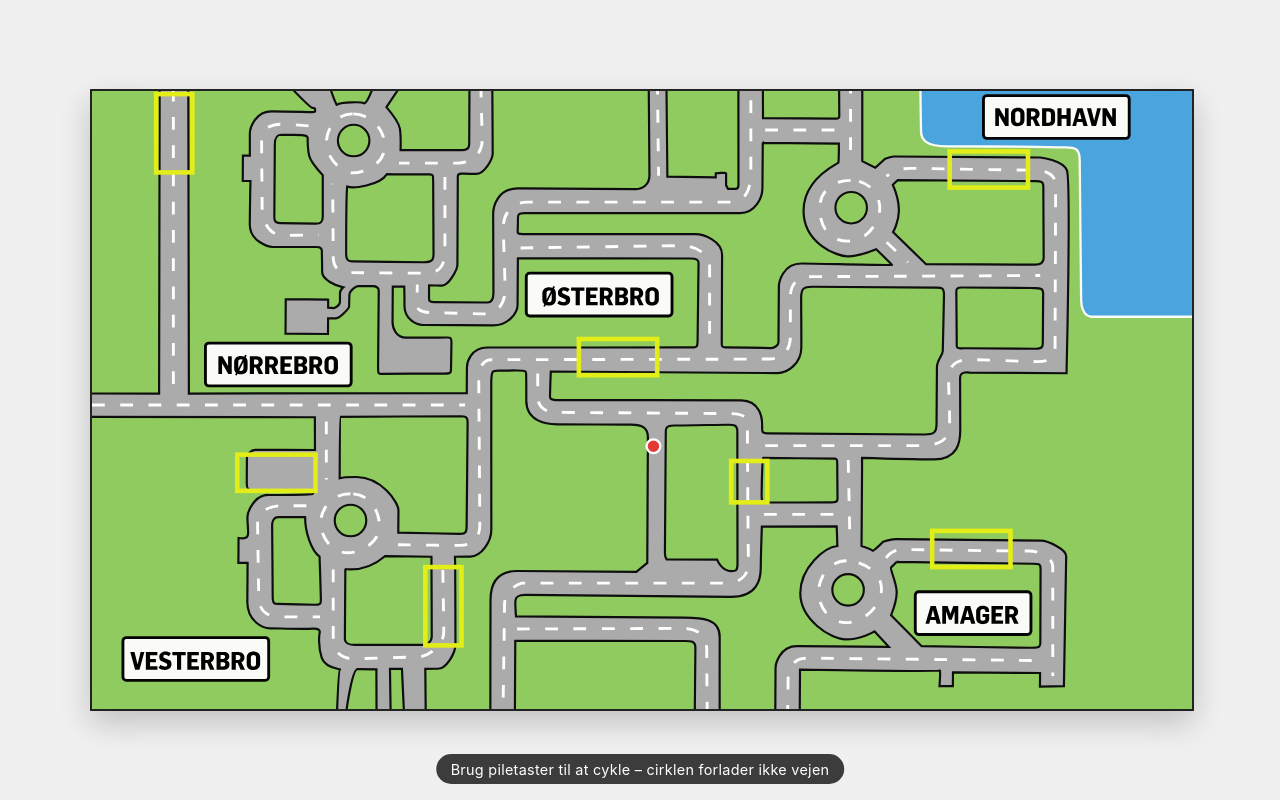
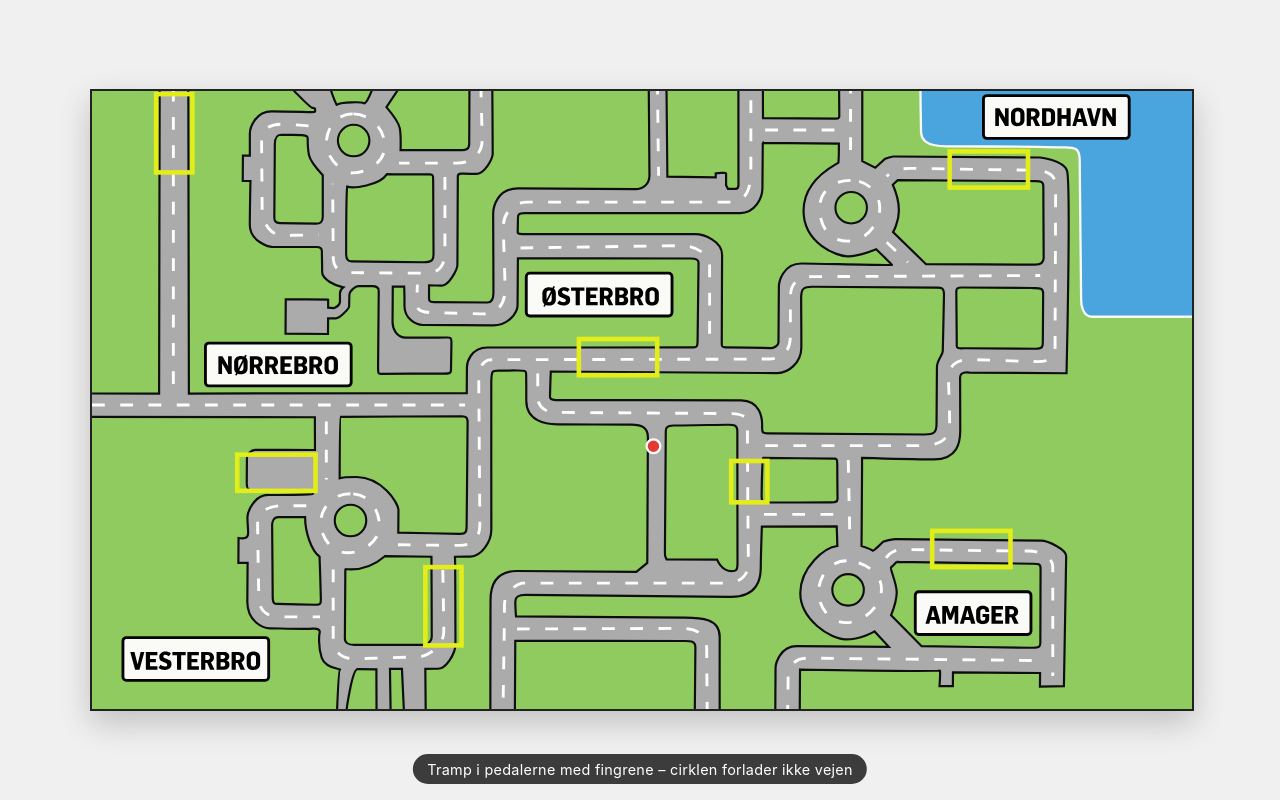
Before and after one commit to kristianjensen5/Busspillet, a plain HTML site: page road-test.html in a window 1280 px wide. Shown: the top 800 px of the page. Drawn offline with Linux system fonts and the light colour scheme.

Commit message:
Update infotext hint copy

```diff
--- a/road-test.html
+++ b/road-test.html
@@ -555,7 +555,7 @@
         </div>
       </div>
     </div>
-    <div class="hint">Brug piletaster til at cykle – cirklen forlader ikke vejen</div>
+    <div class="hint">Tramp i pedalerne med fingrene – cirklen forlader ikke vejen</div>
     <script>
       const player = document.getElementById("player");
       const road = document.getElementById("road");
```
